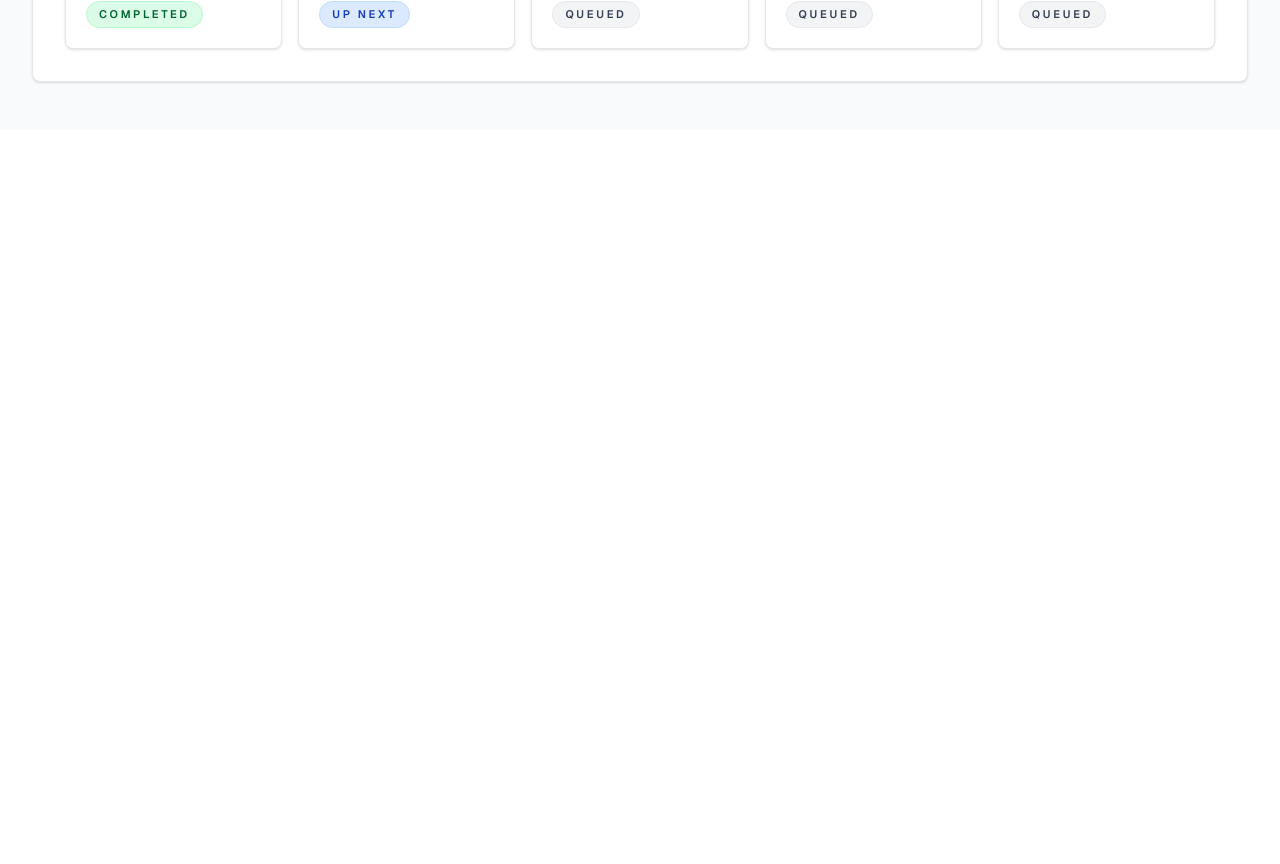
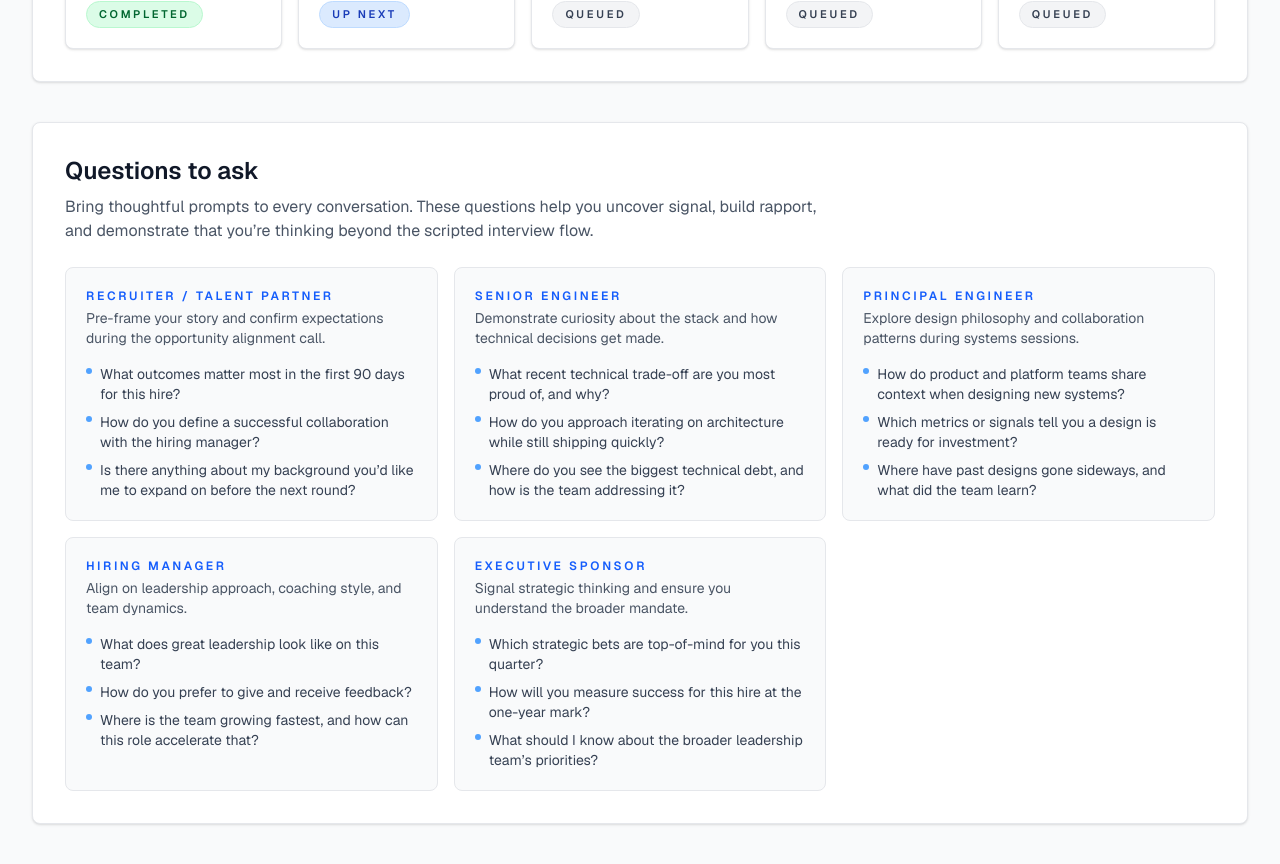
Before and after one commit to YvodeRooij/PrepTalk, a Next.js app in the folder preptalk/: page /dashboard in a window 1280 px wide. Shown: the part 740-1604 px from the top of the page. Before the commit the page ends 870 px from the top, so only its background shows below. Built offline with nearby package versions, Linux system fonts and the light colour scheme.

Commit message:
feat: Add question guides for interview preparation with detailed prompts

```diff
--- a/preptalk/app/(dashboard)/dashboard/page.tsx
+++ b/preptalk/app/(dashboard)/dashboard/page.tsx
@@ -9,6 +9,13 @@ type JourneyRound = {
   persona: string;
   focus: string;
   status: JourneyStatus;
+};
+
+type QuestionGuide = {
+  id: string;
+  persona: string;
+  context: string;
+  prompts: string[];
 };
 
 const user = {
@@ -57,6 +64,59 @@ const journey: JourneyRound[] = [
     persona: 'Executive Sponsor',
     focus: 'Align on scope, expectations, and compensation contours.',
     status: 'upcoming',
+  },
+];
+
+const questionGuides: QuestionGuide[] = [
+  {
+    id: 'recruiter-questions',
+    persona: 'Recruiter / Talent Partner',
+    context: 'Pre-frame your story and confirm expectations during the opportunity alignment call.',
+    prompts: [
+      'What outcomes matter most in the first 90 days for this hire?',
+      'How do you define a successful collaboration with the hiring manager?',
+      'Is there anything about my background you’d like me to expand on before the next round?',
+    ],
+  },
+  {
+    id: 'technical-questions',
+    persona: 'Senior Engineer',
+    context: 'Demonstrate curiosity about the stack and how technical decisions get made.',
+    prompts: [
+      'What recent technical trade-off are you most proud of, and why?',
+      'How do you approach iterating on architecture while still shipping quickly?',
+      'Where do you see the biggest technical debt, and how is the team addressing it?',
+    ],
+  },
+  {
+    id: 'systems-questions',
+    persona: 'Principal Engineer',
+    context: 'Explore design philosophy and collaboration patterns during systems sessions.',
+    prompts: [
+      'How do product and platform teams share context when designing new systems?',
+      'Which metrics or signals tell you a design is ready for investment?',
+      'Where have past designs gone sideways, and what did the team learn?',
+    ],
+  },
+  {
+    id: 'leadership-questions',
+    persona: 'Hiring Manager',
+    context: 'Align on leadership approach, coaching style, and team dynamics.',
+    prompts: [
+      'What does great leadership look like on this team?',
+      'How do you prefer to give and receive feedback?',
+      'Where is the team growing fastest, and how can this role accelerate that?',
+    ],
+  },
+  {
+    id: 'executive-questions',
+    persona: 'Executive Sponsor',
+    context: 'Signal strategic thinking and ensure you understand the broader mandate.',
+    prompts: [
+      'Which strategic bets are top-of-mind for you this quarter?',
+      'How will you measure success for this hire at the one-year mark?',
+      'What should I know about the broader leadership team’s priorities?',
+    ],
   },
 ];
 
@@ -150,6 +210,39 @@ export default function DashboardOverviewPage() {
             ))}
           </div>
         </section>
+
+        <section className="rounded-lg border border-gray-200 bg-white p-6 shadow-sm md:p-8">
+          <div className="space-y-2">
+            <h2 className="text-2xl font-semibold text-gray-900">Questions to ask</h2>
+            <p className="max-w-3xl text-sm text-gray-600 md:text-base">
+              Bring thoughtful prompts to every conversation. These questions help you uncover signal, build rapport, and demonstrate that you’re thinking beyond the scripted interview flow.
+            </p>
+          </div>
+
+          <div className="mt-6 grid gap-4 sm:grid-cols-2 xl:grid-cols-3">
+            {questionGuides.map((guide) => (
+              <article
+                key={guide.id}
+                className="flex h-full flex-col gap-4 rounded-lg border border-gray-200 bg-gray-50 p-5"
+              >
+                <header className="space-y-1">
+                  <p className="text-xs font-semibold uppercase tracking-[0.22em] text-blue-600">
+                    {guide.persona}
+                  </p>
+                  <p className="text-sm text-gray-600">{guide.context}</p>
+                </header>
+                <ul className="space-y-2 text-sm text-gray-700">
+                  {guide.prompts.map((prompt, index) => (
+                    <li key={index} className="flex gap-2">
+                      <span className="mt-1 inline-block h-1.5 w-1.5 flex-shrink-0 rounded-full bg-blue-400" />
+                      <span>{prompt}</span>
+                    </li>
+                  ))}
+                </ul>
+              </article>
+            ))}
+          </div>
+        </section>
       </div>
     </div>
   );
```
